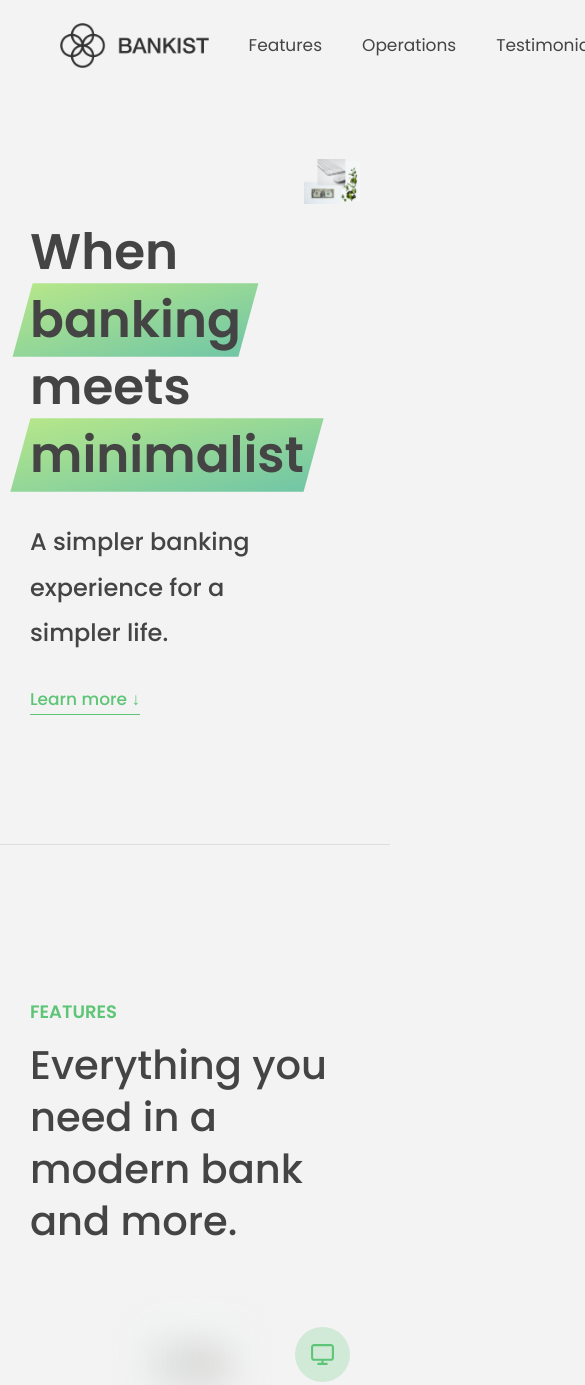
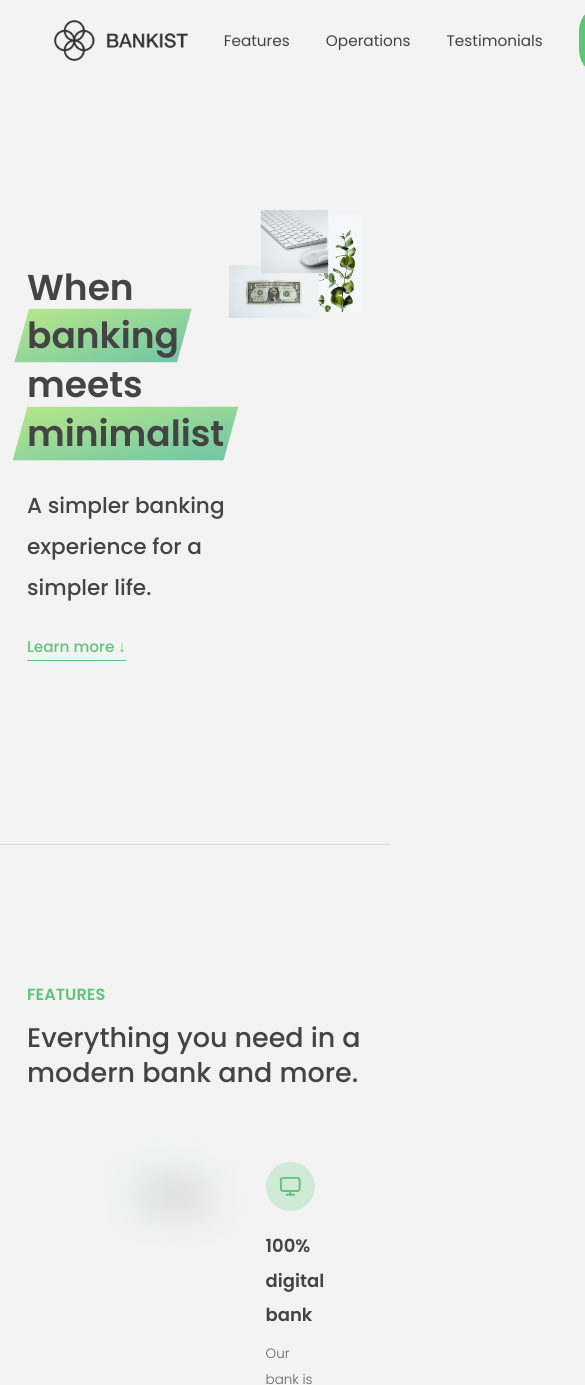
Before and after one commit to SuperUser-Gump/Bankist, a website built with Parcel: page index.html in a window 390 px wide. Shown: the top 1385 px of the page, 585 px wide, since content can reach past the window. Built offline with nearby package versions, Linux system fonts and the light colour scheme.

Commit message:
style: Add media query for landscape tablets
- Added media query for landscape tablets at 1200px.
- Reduced font size to 9px.
- Reduced header title font size to 4rem.
- Reduced section title font size to 3rem.
- Increased section width to 105rem.
- Adjusted space between tab items.
- Reduced sign up title widtd to 80rem.

```diff
--- a/src/sass/base/_base.scss
+++ b/src/sass/base/_base.scss
@@ -5,10 +5,15 @@
 }
 
 $bp-largest: 84em; // 1344px
+$bp-large: 75em; // 1200px
 
 html {
   font-size: 62.5%;
   box-sizing: border-box;
+
+  @media only screen and (max-width: $bp-large) {
+    font-size: 56.25%;
+  }
 }
 
 body {
--- a/src/sass/base/_utilities.scss
+++ b/src/sass/base/_utilities.scss
@@ -29,6 +29,10 @@
   &__title {
     max-width: 80rem;
     margin: 0 auto 8rem auto;
+
+    @media only screen and (max-width: $bp-large) {
+      max-width: 105rem;
+    }
   }
 
   &__description {
@@ -43,6 +47,10 @@
     font-size: 4rem;
     line-height: 1.3;
     font-weight: 500;
+
+    @media only screen and (max-width: $bp-large) {
+      font-size: 3rem;
+    }
   }
 
   &--hidden {
--- a/src/sass/components/_tabs.scss
+++ b/src/sass/components/_tabs.scss
@@ -11,6 +11,10 @@
     &-container {
       display: flex;
       justify-content: center;
+
+      @media only screen and (max-width: $bp-large) {
+        justify-content: space-evenly;
+      }
     }
 
     span {
--- a/src/sass/layout/_header.scss
+++ b/src/sass/layout/_header.scss
@@ -42,6 +42,10 @@
   @media only screen and (max-width: $bp-largest) {
     font-size: 5rem;
   }
+
+  @media only screen and (max-width: $bp-large) {
+    font-size: 4rem;
+  }
 }
 
 h4 {
--- a/src/sass/pages/_home.scss
+++ b/src/sass/pages/_home.scss
@@ -123,6 +123,10 @@
 
       &__title {
         margin-bottom: 6rem;
+
+        @media only screen and (max-width: $bp-large) {
+          max-width: 80rem;
+        }
       }
     }
 
```
